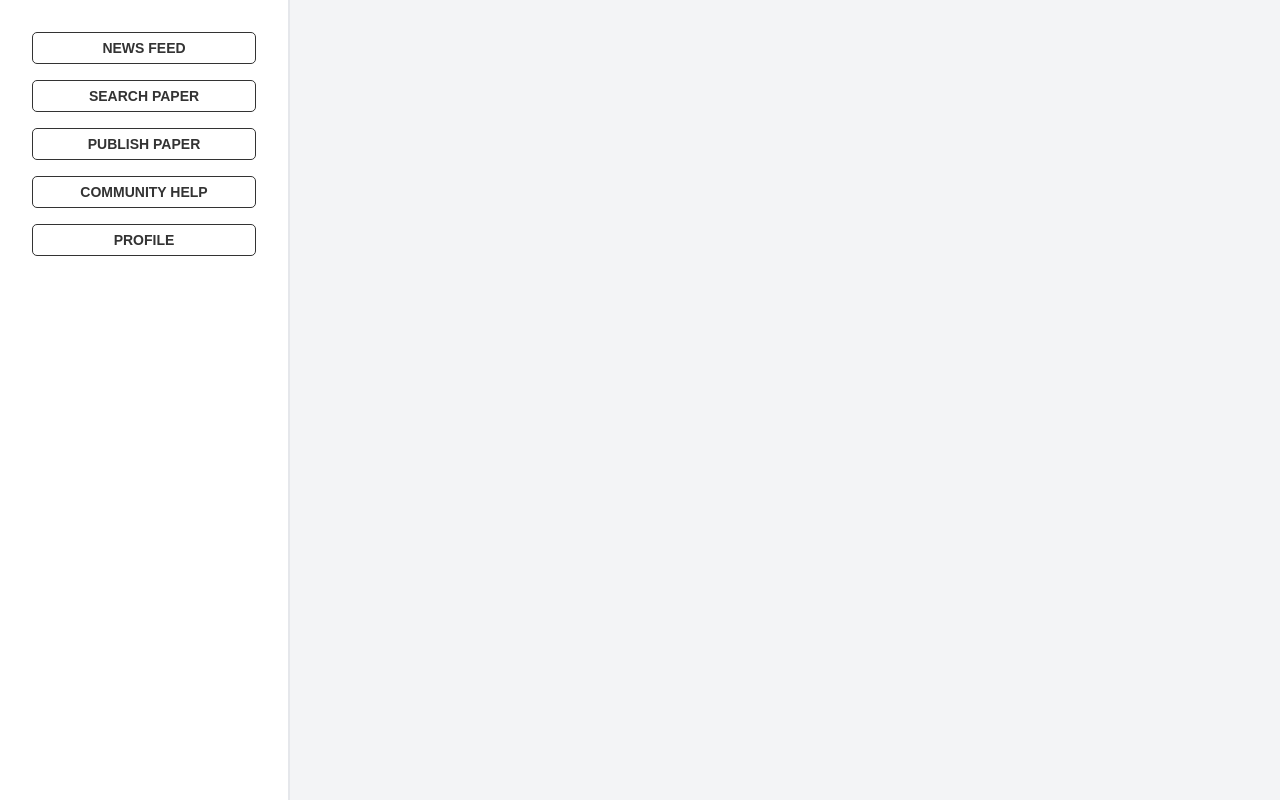
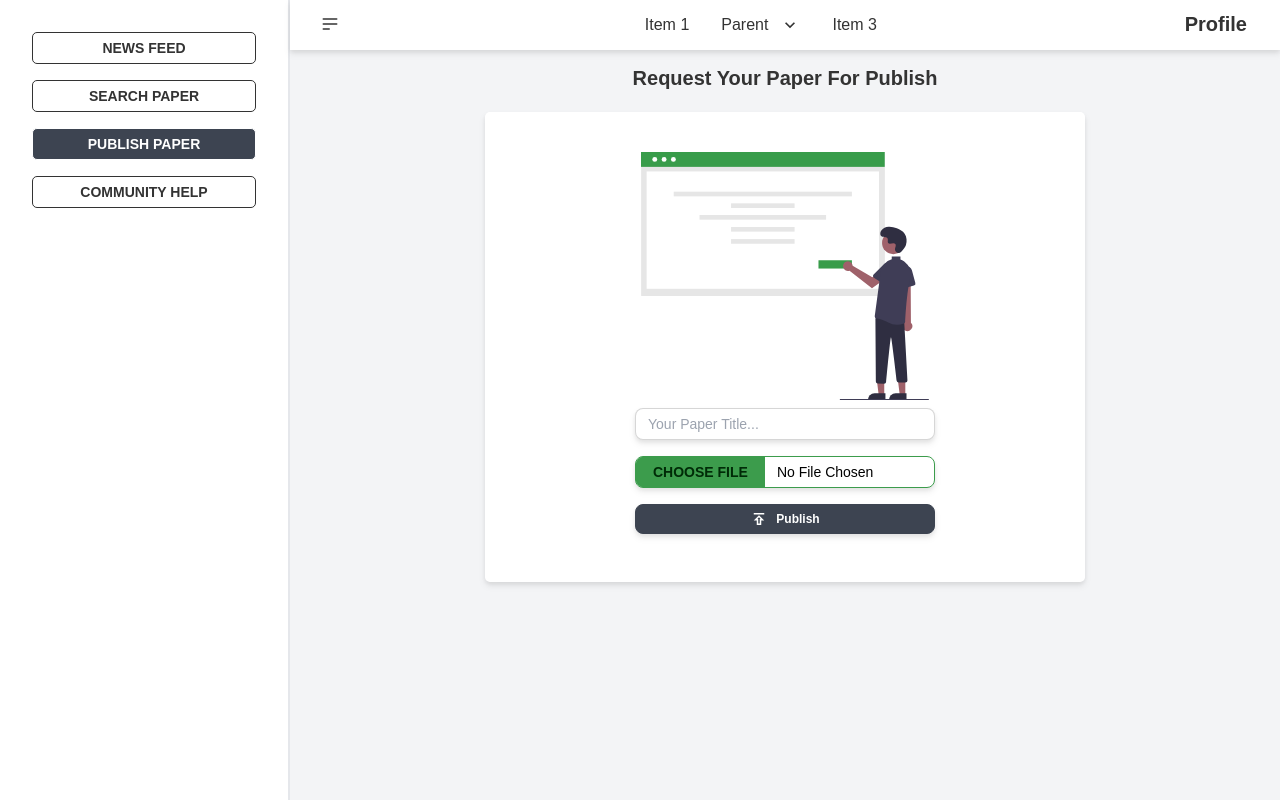
Before and after one commit to SakibAhamedKhan/Final-Year-Project, a React (Create React App) app: page /paperpublish in a window 1280 px wide. Built offline with nearby package versions, Linux system fonts and the light colour scheme.

Commit message:
Upate the home

```diff
--- a/src/App.js
+++ b/src/App.js
@@ -1,4 +1,4 @@
-import React, { Component } from 'react';
+import React, { Component, useState } from 'react';
 import './App.css';
 import { Route, Router, Routes } from 'react-router-dom';
 import Home from './pages/home/home';
@@ -8,26 +8,14 @@ import PaperPublish from './pages/paperPublish/paperpublish';
 import Community from './pages/community/community';
 import Profile from './pages/profile/profile';
 import Newsfeed from './pages/newsFeed/newsfeed';
+import UpperNavbar from './pages/shared/upperNavbar';
 
 class App extends Component {
   render() {
+
+
     return (
-      <div className='flex flex-row'>
-        <div className="basis-2/12 border-r-2 h-screen border-gray-200" >
-          <Navbar />
-        </div>
-
-        <div className="w-full bg-gray-100">
-          <Routes >
-            <Route path='/' element={<Newsfeed></Newsfeed>}></Route>
-            <Route path='/papersearch' element={<PaperSearch></PaperSearch>}></Route>
-            <Route path='/paperpublsh' element={<PaperPublish></PaperPublish>}></Route>
-            <Route path='/community' element={<Community></Community>}></Route>
-            <Route path='/profile' element={<Profile></Profile>}></Route>
-
-          </Routes>
-        </div>
-      </div>
+      <Home/>
     );
   }
 }
--- a/src/pages/community/community.js
+++ b/src/pages/community/community.js
@@ -13,7 +13,7 @@ function Community() {
         setLoading(false);
     })
     return (
-        <div className="p-8 flex flex-col overflow-y-scroll h-screen">
+        <div className="px-8 pt-16 pb-2 flex flex-col overflow-y-scroll h-screen">
             <h2 className="text-center font-bold text-xl">Community Help</h2>
 
             <button className="btn btn-circle absolute bottom-10 right-10 z-10">
--- a/src/pages/home/home.js
+++ b/src/pages/home/home.js
@@ -1,9 +1,37 @@
+import { useState } from 'react';
+import Community from '../community/community';
+import Newsfeed from '../newsFeed/newsfeed';
+import PaperPublish from '../paperPublish/paperpublish';
+import PaperSearch from '../paperSearch/papersearch';
+import Profile from '../profile/profile';
+import Navbar from '../shared/navbar';
+import UpperNavbar from '../shared/upperNavbar';
+import { Route, Router, Routes } from 'react-router-dom';
+
+
 
 
 function Home() {
+    const [show, setShow] = useState(true);
+
     return (
-        <div>
-            hello
+        <div className='flex flex-row'>
+            <div className="basis-2/12 border-r-2 h-screen border-gray-200" >
+            <Navbar />
+            </div>
+
+            <div className="w-full bg-gray-100 relative">
+            <div className='h-[40px] bg-white w-full drop-shadow-md absolute z-10'>
+                <UpperNavbar/>
+            </div>
+            <Routes >
+                <Route path='/' element={<Newsfeed></Newsfeed>}></Route>
+                <Route path='/papersearch' element={<PaperSearch></PaperSearch>}></Route>
+                <Route path='/paperpublish' element={<PaperPublish></PaperPublish>}></Route>
+                <Route path='/community' element={<Community></Community>}></Route>
+                <Route path='/profile' element={<Profile></Profile>}></Route>
+            </Routes>
+            </div>
         </div>
     );
 }
--- a/src/pages/newsFeed/newsfeed.js
+++ b/src/pages/newsFeed/newsfeed.js
@@ -6,7 +6,7 @@ function Newsfeed() {
 
 
     return (
-        <div className="p-8 flex flex-col overflow-y-scroll h-screen">
+        <div className="px-8 pt-16 pb-2 flex flex-col overflow-y-scroll h-screen">
             {/* ############################### Modal of Post ##################################### */}
             <div className="self-center w-[600px]">
                 <label htmlFor="my-modal-3" className="btn btn-block btn-sm bg-white text-black hover:text-gray-400 hover:bg-white border-0 drop-shadow-md capitalize rounded-[5px] max-w-xl">Post Your Idea</label>
--- a/src/pages/paperPublish/paperpublish.js
+++ b/src/pages/paperPublish/paperpublish.js
@@ -2,7 +2,7 @@ import publishImage from '../../assets/undraw/publish.svg'
 import {MdOutlinePublish} from 'react-icons/md';
 function PaperPublish() {
     return (
-        <div className="p-8 flex flex-col overflow-y-scroll h-screen">
+        <div className="px-8 pt-16 pb-2 flex flex-col overflow-y-scroll h-screen">
             <h2 className="text-center font-bold text-xl">Request Your Paper For Publish</h2>
             <div className="self-center w-[600px] ">
                 <div className="card bg-base-100 drop-shadow-md my-5 rounded-[5px] px-6 py-10">
--- a/src/pages/paperSearch/papersearch.js
+++ b/src/pages/paperSearch/papersearch.js
@@ -1,6 +1,6 @@
 import ConvertTime from "./converttime";
 import image1 from '../../assets/img/Sakib.jpeg'
-import { MdOutlineTravelExplore, MdOutlinePublish } from 'react-icons/md'
+import { MdOutlineTravelExplore } from 'react-icons/md'
 import { useEffect, useState } from "react";
 import paper from '../../data/paper.json'
 
@@ -33,7 +33,7 @@ function PaperSearch() {
     }
 
     return (
-        <div className="p-8 flex flex-col overflow-y-scroll h-screen">
+        <div className="px-8 pt-16 pb-2 flex flex-col overflow-y-scroll h-screen">
             {/* Search Input Section */}
             <div className="self-center w-[600px]">
                 <input type="text" onChange={searchInput} placeholder="Search here..." class="input input-bordered input-sm w-full border-0 focus:outline-0 drop-shadow-md rounded-[5px]" />
--- a/src/pages/shared/navbar.js
+++ b/src/pages/shared/navbar.js
@@ -12,9 +12,9 @@ function Navbar() {
             <ul className="flex flex-col items-center">
                 <li><NavLink to='/' className="btn btn-sm my-2 w-56 btn-outline rounded-[5px]">News Feed</NavLink></li>
                 <li><NavLink to='/papersearch' className="btn btn-sm my-2 w-56 btn-outline rounded-[5px]">Search Paper</NavLink></li>
-                <li><NavLink to='/paperpublsh' className="btn btn-sm my-2 w-56 btn-outline rounded-[5px]">Publish Paper</NavLink></li>
+                <li><NavLink to='/paperpublish' className="btn btn-sm my-2 w-56 btn-outline rounded-[5px]">Publish Paper</NavLink></li>
                 <li><NavLink to='/community' className="btn btn-sm my-2 w-56 btn-outline rounded-[5px]">Community Help</NavLink></li>
-                <li><NavLink to='/profile' className="btn btn-sm my-2 w-56 btn-outline rounded-[5px]">Profile</NavLink></li>
+                {/* <li><NavLink to='/profile' className="btn btn-sm my-2 w-56 btn-outline rounded-[5px]">Profile</NavLink></li> */}
             </ul>
         </div>
     );
--- /dev/null
+++ b/src/pages/shared/upperNavbar.js
@@ -0,0 +1,36 @@
+import { NavLink } from "react-router-dom";
+
+function UpperNavbar() {
+
+
+    return (
+        <div className="bg-base-100 h-[50px] flex flex-row justify-between px-4">
+            <div className="">
+                <label tabindex="0" class="btn btn-ghost btn-circle">
+                    <svg xmlns="http://www.w3.org/2000/svg" class="h-5 w-5" fill="none" viewBox="0 0 24 24" stroke="currentColor"><path stroke-linecap="round" stroke-linejoin="round" stroke-width="2" d="M4 6h16M4 12h16M4 18h7" /></svg>
+                </label>
+            </div>
+            <div className="lg:flex">
+                <ul className="menu menu-horizontal px-1">
+                <li><a>Item 1</a></li>
+                <li tabIndex={0}>
+                    <a>
+                    Parent
+                    <svg className="fill-current" xmlns="http://www.w3.org/2000/svg" width="20" height="20" viewBox="0 0 24 24"><path d="M7.41,8.58L12,13.17L16.59,8.58L18,10L12,16L6,10L7.41,8.58Z"/></svg>
+                    </a>
+                    <ul className="p-2">
+                    <li><a>Submenu 1</a></li>
+                    <li><a>Submenu 2</a></li>
+                    </ul>
+                </li>
+                <li><a>Item 3</a></li>
+                </ul>
+            </div>
+            <div className="justify-self-end">
+                <NavLink to='/profile' className="btn btn-ghost normal-case text-xl">Profile</NavLink>
+            </div>
+    </div>
+    );
+}
+
+export default UpperNavbar;
```
